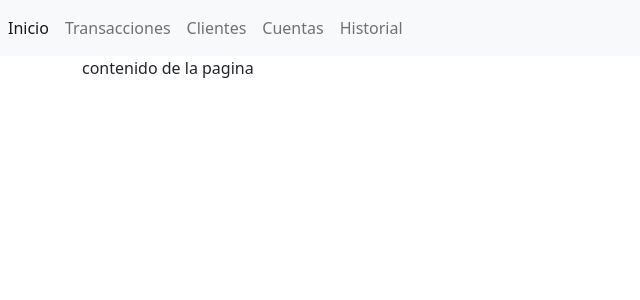
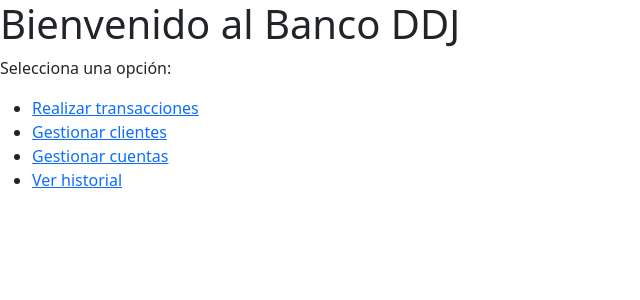
Before and after one commit to JaviBlaus/Sistemas-Op, a PHP site: page / in a window 1280 px wide. Shown: the top 300 px of the page, without its empty margins (0-640 px from the left). Run offline with PHP 8.4, Linux system fonts and the light colour scheme.

Commit message:
Update index.php

```diff
--- a/websito/secciones/index.php
+++ b/websito/secciones/index.php
@@ -1,3 +1,24 @@
-<?php include("../templates/cabecera.php");?>
-    contenido de la pagina
+<!doctype html>
+<html lang="en">
+
+<head>
+  <title>Title</title>
+  <!-- Required meta tags -->
+  <meta charset="utf-8">
+  <meta name="viewport" content="width=device-width, initial-scale=1, shrink-to-fit=no">
+
+  <!-- Bootstrap CSS v5.2.1 -->
+  <link href="https://cdn.jsdelivr.net/npm/bootstrap@5.2.1/dist/css/bootstrap.min.css" rel="stylesheet"
+    integrity="sha384-iYQeCzEYFbKjA/T2uDLTpkwGzCiq6soy8tYaI1GyVh/UjpbCx/TYkiZhlZB6+fzT" crossorigin="anonymous">
+
+</head>
+<h1>Bienvenido al Banco DDJ</h1>
+<p>Selecciona una opción:</p>
+<ul>
+  <li><a href="transacciones.php">Realizar transacciones</a></li>
+  <li><a href="clientes.php">Gestionar clientes</a></li>
+  <li><a href="cuentas.php">Gestionar cuentas</a></li>
+  <li><a href="historial.php">Ver historial</a></li>
+</ul>
+</div>
 <?php include("../templates/pie.php");?>
```
